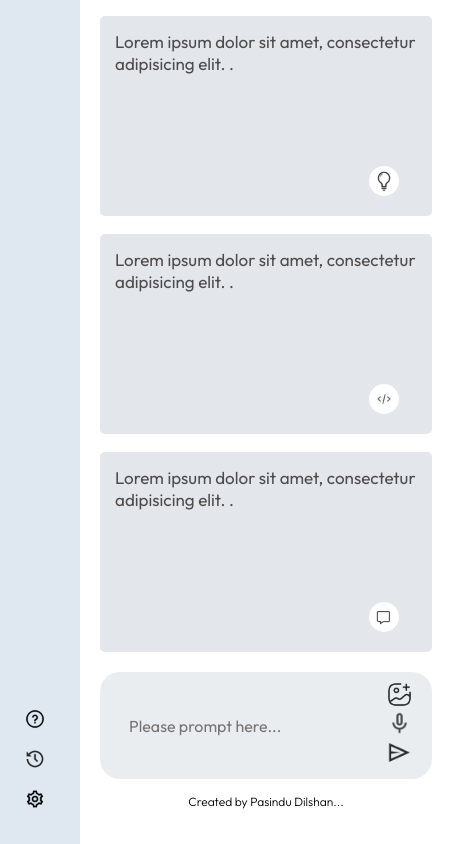
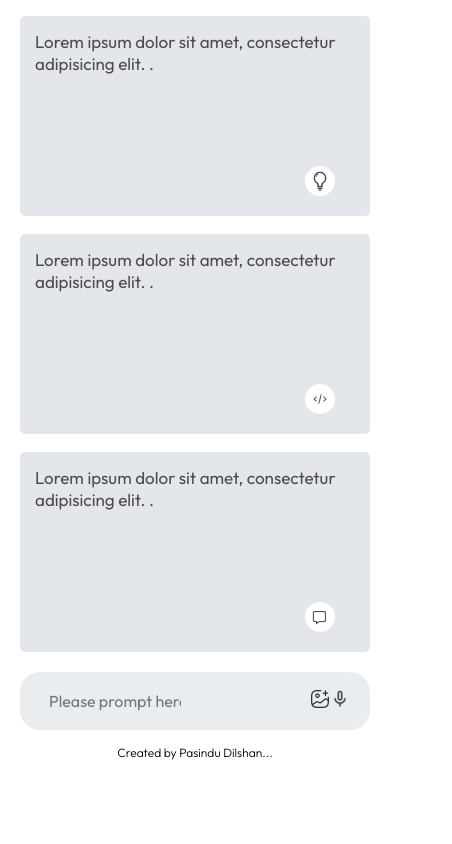
Before and after one commit to pasindud100/AI-content-generator, a React (Vite) app: page / in a window 390 px wide. Shown: the part 749-1593 px from the top of the page, 452 px wide, since content can reach past the window. After the commit the page ends 1544 px from the top, so only its background shows below. Built offline with nearby package versions, Linux system fonts and the light colour scheme.

Commit message:
Update responsiveness

```diff
--- a/src/components/content/Content.css
+++ b/src/components/content/Content.css
@@ -136,6 +136,7 @@
   display: flex;
   flex-direction: column;
   gap: 12px;
+  margin-bottom: 20px;
 }
 .loader hr {
   border-radius: 4px;
@@ -160,3 +161,19 @@
     background-position: 700px 0px;
   }
 }
+
+@media (max-width: 600px) {
+  .main-bottom input {
+    flex: none;
+    width: 150px;
+  }
+  .main-bottom img {
+    width: 20px;
+  }
+  .search-box {
+    padding: 5px 10px;
+  }
+  .search-box div {
+    gap: 5px;
+  }
+}
--- a/src/components/content/Content.jsx
+++ b/src/components/content/Content.jsx
@@ -101,11 +101,11 @@
             <div>
               <img src={assets.gallery_icon} alt="gallary image" />
               <img src={assets.mic_icon} alt="mic image" />
-              <img
+             {input?  <img
                 onClick={() => onSent()}
                 src={assets.send_icon}
                 alt=" enter image"
-              />
+              />: null}
             </div>
           </div>
           <p className="bottom-info">Created by Pasindu Dilshan...</p>
--- a/src/components/slideBar/SideBar.css
+++ b/src/components/slideBar/SideBar.css
@@ -34,7 +34,7 @@
   border-radius: 5px;
   display: block;
   color: rgb(12, 13, 13);
-  overflow: hidden;
+  animation: fadeIn 1.5s;
 }
 .slidebar .recent:hover {
   background-color: rgb(205, 214, 221);
@@ -70,3 +70,11 @@
   background-color: rgb(205, 214, 221);
   font-size: 15px;
 }
+
+
+@media (max-width: 600px) {
+  .slidebar {
+    display: none;
+  }
+
+}
--- a/src/index.css
+++ b/src/index.css
@@ -8,4 +8,13 @@
 }
 #root {
   min-height: 100vh;
+  animation: fadeIn 2s;
 }
+@keyframes fadeIn {
+  0% {
+    opacity: 0;
+  }
+  100% {
+    opacity: 1;
+  }
+}
```
